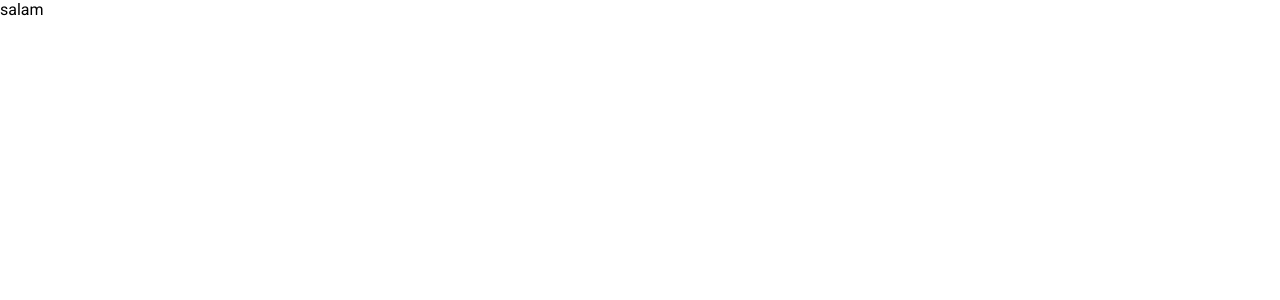
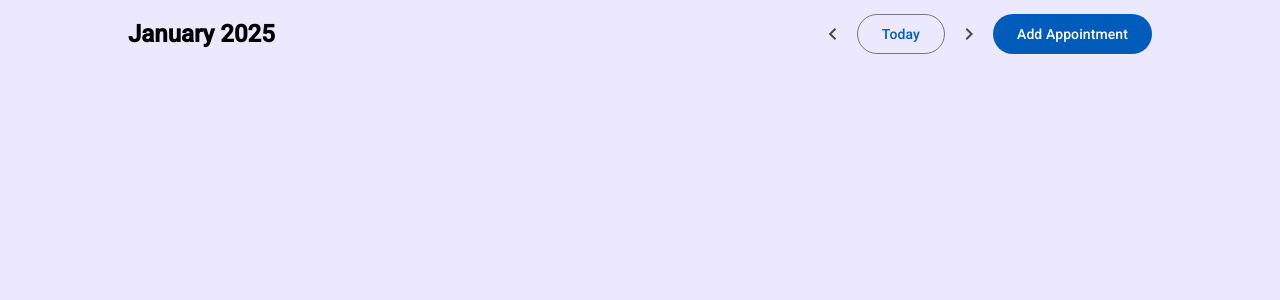
Before and after one commit to Mohsen-graphyy/calender, an Angular app: page /calendar in a window 1280 px wide. Shown: the top 300 px of the page. Built offline with nearby package versions, Linux system fonts and the light colour scheme.

Commit message:
implement calendar component layout and functionality with header controls

```diff
--- a/src/app/calendar/calendar.component.html
+++ b/src/app/calendar/calendar.component.html
@@ -1,5 +1,25 @@
-<div class="container" cdkDropListGroup>
-  <div class="calendar-container">
-        salam
+<div class="calendar">
+  <div class="calendar__container" cdkDropListGroup>
+    <div class="calendar__header">
+      <div>
+        @if (currentView === 'month' || true) {
+        <h2 class="calendar-month">
+          {{
+            viewDate.toLocaleString("en-US", { month: "long", year: "numeric" })
+          }}
+        </h2>
+        }
+      </div>
+      <div class="calendar__controls">
+        <button mat-icon-button>
+          <mat-icon>chevron_left</mat-icon>
+        </button>
+        <button mat-stroked-button>Today</button>
+        <button mat-icon-button>
+          <mat-icon>chevron_right</mat-icon>
+        </button>
+        <button mat-flat-button>Add Appointment</button>
+      </div>
+    </div>
   </div>
 </div>
--- a/src/app/calendar/calendar.component.ts
+++ b/src/app/calendar/calendar.component.ts
@@ -1,8 +1,13 @@
 import { Component } from '@angular/core';
-
+import { MatIconModule } from '@angular/material/icon';
+import { MatButtonModule } from '@angular/material/button';
 @Component({
   selector: 'calendar',
   templateUrl: './calendar.component.html',
   styleUrl: './calendar.component.scss',
+  imports: [MatIconModule, MatButtonModule],
 })
-export class CalendarComponent {}
+export class CalendarComponent {
+  viewDate: Date = new Date();
+  currentView = 'month';
+}
--- a/src/app/calendar/calendar.module.ts
+++ b/src/app/calendar/calendar.module.ts
@@ -2,6 +2,7 @@ import { NgModule } from '@angular/core';
 import { CommonModule } from '@angular/common';
 import { CalendarComponent } from './calendar.component';
 import { RouterModule, Routes } from '@angular/router';
+
 
 const routes: Routes = [{ path: '', component: CalendarComponent }];
 
```
